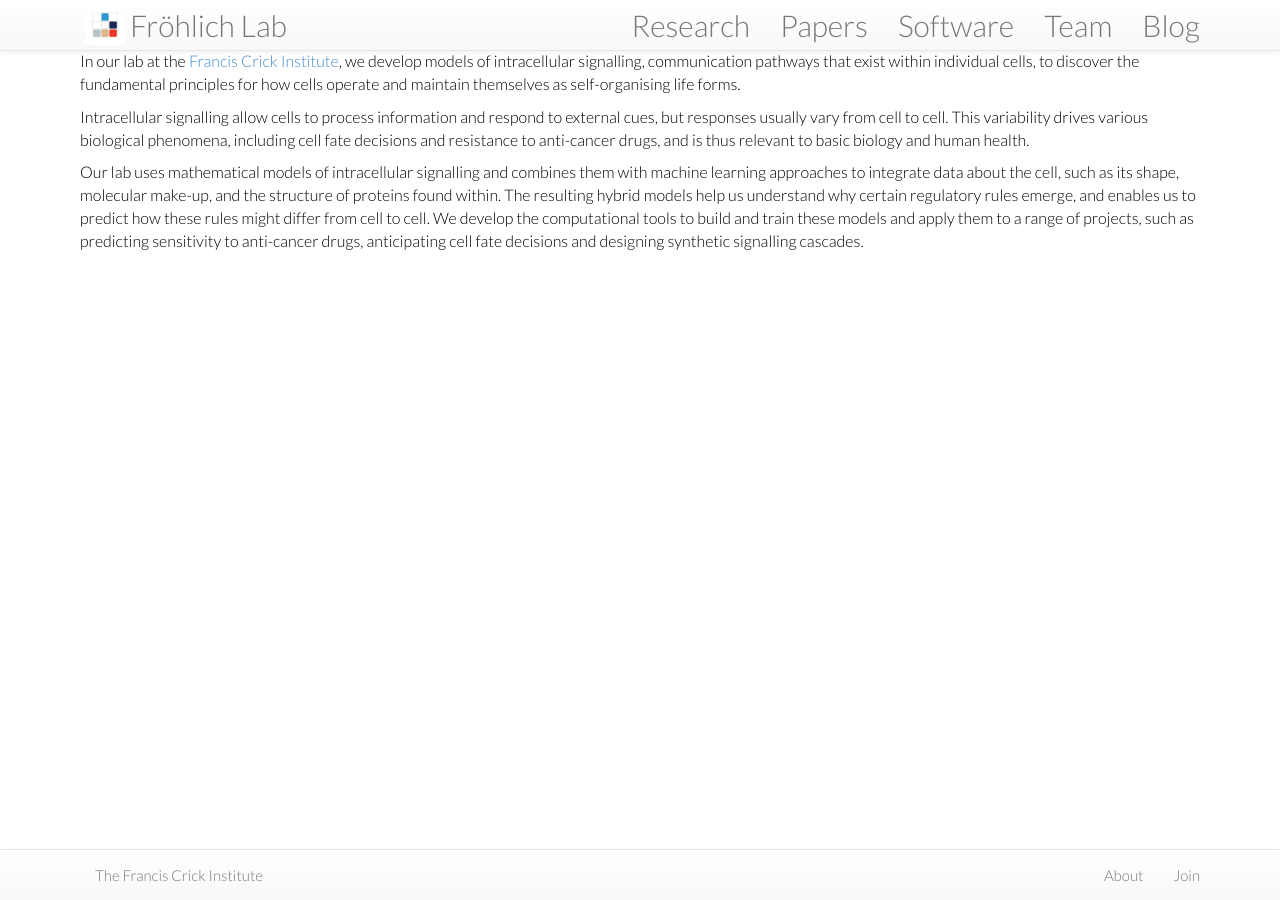
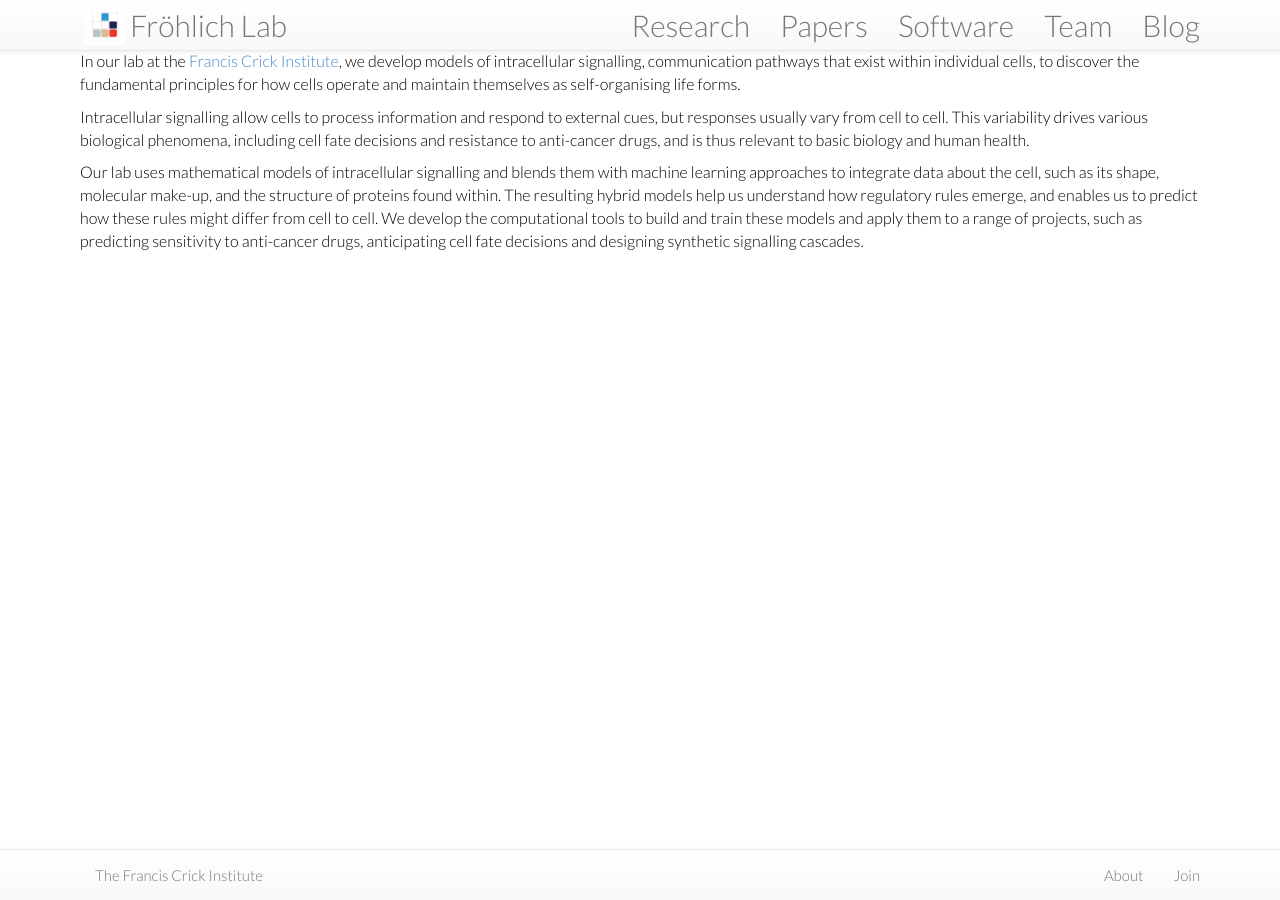
Before and after one commit to frohlich-lab/frohlichlab.github.io, a Jekyll site: the page built from misc/_posts/2022-10-02-home.md, in a window 1280 px wide. Built offline with Jekyll 4.4.1, drawn with Linux system fonts in a browser that asks for light colours; nearby versions of some CDN libraries.

Commit message:
Update 2022-10-02-home.md

```diff
--- a/misc/_posts/2022-10-02-home.md
+++ b/misc/_posts/2022-10-02-home.md
@@ -8,4 +8,4 @@ In our lab at the [Francis Crick Institute](https://www.crick.ac.uk), we develop
 
 Intracellular signalling allow cells to process information and respond to external cues, but responses usually vary from cell to cell. This variability drives various biological phenomena, including cell fate decisions and resistance to anti-cancer drugs, and is thus relevant to basic biology and human health.
 
-Our lab uses mathematical models of intracellular signalling and combines them with machine learning approaches to integrate data about the cell, such as its shape, molecular make-up, and the structure of proteins found within. The resulting hybrid models help us understand why certain regulatory rules emerge, and enables us to predict how these rules might differ from cell to cell. We develop the computational tools to build and train these models and apply them to a range of projects, such as predicting sensitivity to anti-cancer drugs, anticipating cell fate decisions and designing synthetic signalling cascades.
+Our lab uses mathematical models of intracellular signalling and blends them with machine learning approaches to integrate data about the cell, such as its shape, molecular make-up, and the structure of proteins found within. The resulting hybrid models help us understand how regulatory rules emerge, and enables us to predict how these rules might differ from cell to cell. We develop the computational tools to build and train these models and apply them to a range of projects, such as predicting sensitivity to anti-cancer drugs, anticipating cell fate decisions and designing synthetic signalling cascades.
```
